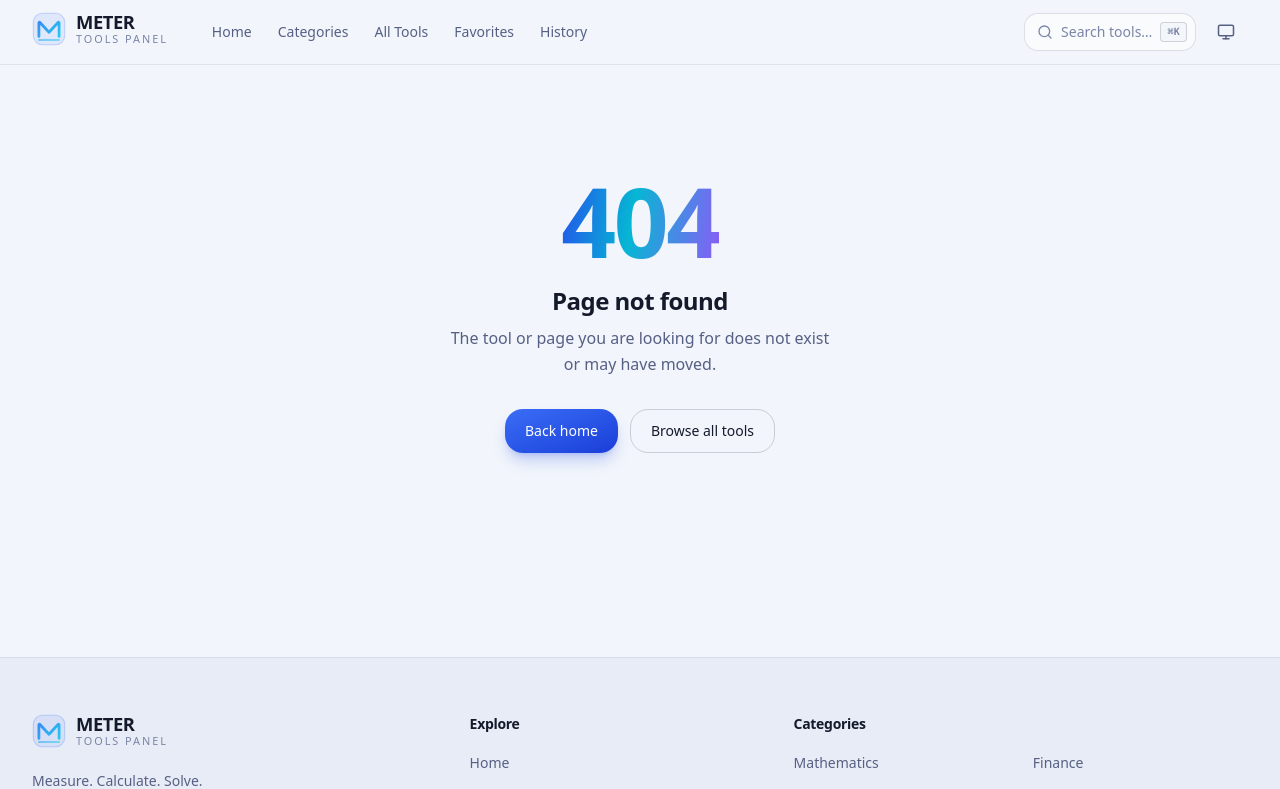
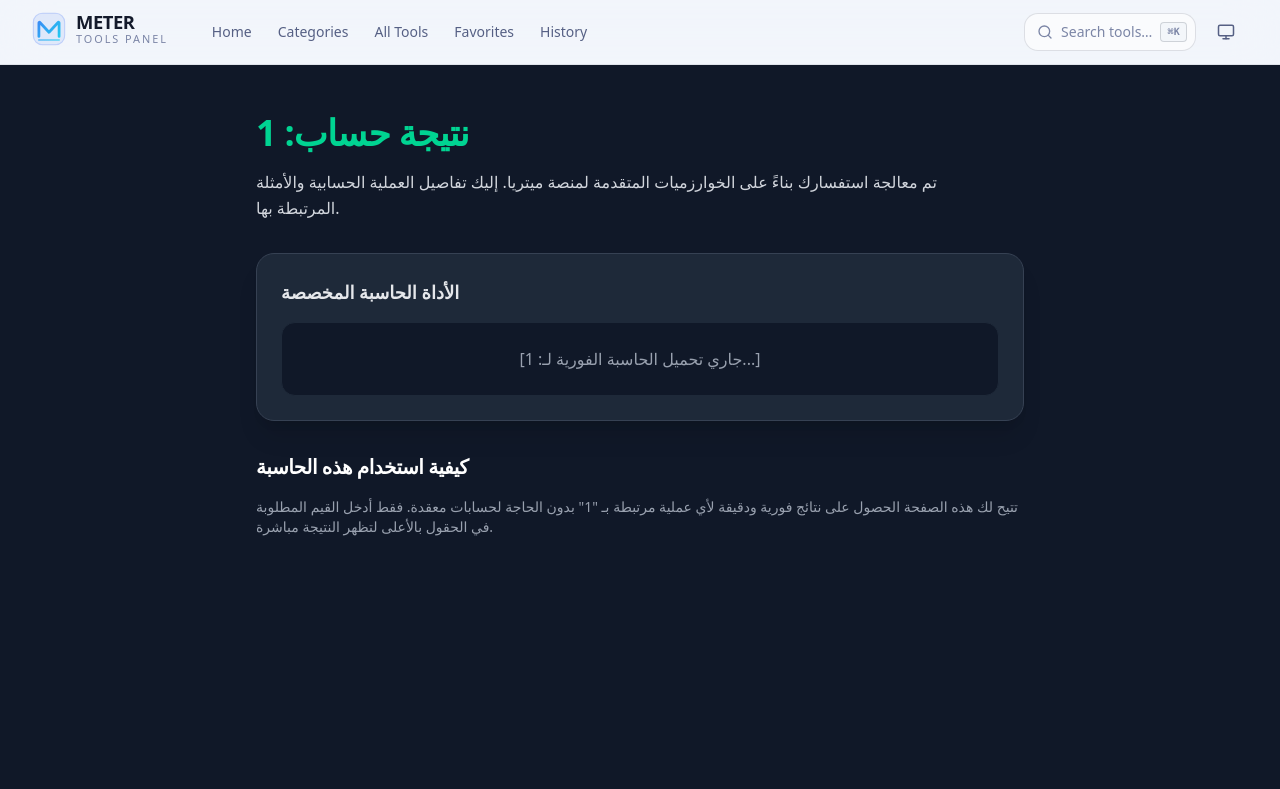
Before and after one commit to irosiroo/meter, a Next.js app: page /calc/1 in a window 1280 px wide. Before the commit this address had no page. Shown: the top 789 px of the page. Built offline with nearby package versions, Linux system fonts and the light colour scheme.

Commit message:
Create dynamic calculation page with SEO metadata
Add dynamic calculation page with metadata generation and interactive calculator.

```diff
--- /dev/null
+++ b/src/app/calc/[slug]/page.jsx
@@ -0,0 +1,47 @@
+import React from 'react';
+
+// توليد الميتا تايتل والدسكربشن تلقائياً لكل كلمة بحثية
+export async function generateMetadata({ params }) {
+  const { slug } = await params;
+  const decodedQuery = decodeURIComponent(slug).replace(/-/g, ' ');
+
+  return {
+    title: `حساب ${decodedQuery} - النتائج والأمثلة الفورية`,
+    description: `احسب ${decodedQuery} بدقة وسرعة عبر أدوات ميتريا الحسابية المعتمدة.`,
+  };
+}
+
+export default async function DynamicCalcPage({ params }) {
+  const { slug } = await params;
+  const query = decodeURIComponent(slug).replace(/-/g, ' ');
+
+  return (
+    <main className="min-h-screen bg-gray-900 text-white p-6 md:p-12">
+      <div className="max-w-3xl mx-auto">
+        <h1 className="text-3xl md:text-4xl font-extrabold mb-4 text-emerald-400">
+          نتيجة حساب: {query}
+        </h1>
+        <p className="text-gray-300 mb-8 leading-relaxed">
+          تم معالجة استفسارك بناءً على الخوارزميات المتقدمة لمنصة ميتريا. إليك تفاصيل العملية الحسابية والأمثلة المرتبطة بها.
+        </p>
+
+        {/* صندوق الحاسبة التفاعلية */}
+        <div className="bg-gray-800 border border-gray-700 p-6 rounded-2xl shadow-xl mb-8">
+          <div className="text-lg font-semibold mb-4 text-gray-200">الأداة الحاسبة المخصصة</div>
+          <div className="p-6 bg-gray-900 rounded-xl border border-gray-800 text-center text-gray-400">
+            [جاري تحميل الحاسبة الفورية لـ: {query}...]
+          </div>
+        </div>
+
+        {/* محتوى نصي ديناميكي لتحسين السيو */}
+        <section className="space-y-4 text-gray-400 text-sm">
+          <h2 className="text-xl font-bold text-white">كيفية استخدام هذه الحاسبة</h2>
+          <p>
+            تتيح لك هذه الصفحة الحصول على نتائج فورية ودقيقة لأي عملية مرتبطة بـ &quot;{query}&quot; بدون الحاجة لحسابات معقدة.
+            فقط أدخل القيم المطلوبة في الحقول بالأعلى لتظهر النتيجة مباشرة.
+          </p>
+        </section>
+      </div>
+    </main>
+  );
+}
```
